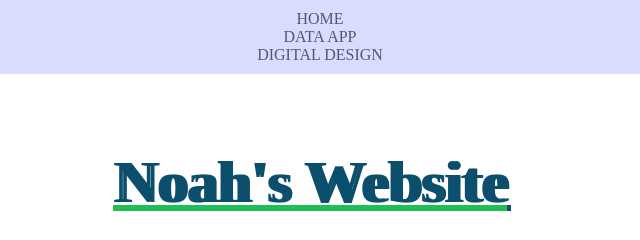
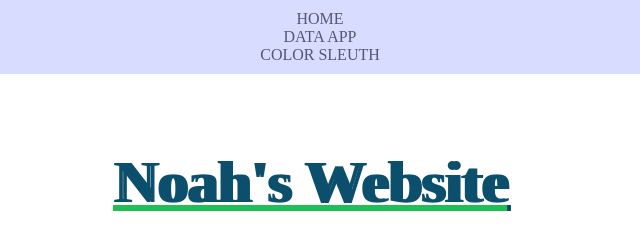
Before and after one commit to WVCS/website-noahe16346, a plain HTML site: page index.html in a window 1280 px wide. Shown: the top 240 px of the page, 330-970 px from the left. Drawn offline with Linux system fonts and the light colour scheme.

Commit message:
Update index.html

```diff
--- a/index.html
+++ b/index.html
@@ -22,7 +22,7 @@
   <center>
     <li><a href="index.html"> HOME </a></li>
     <li> <a href="dataapppage.html"> DATA APP </a> </li>
-    <li> <a href= "nextpage">DIGITAL DESIGN </a> </li>
+    <li> <a href= "colorsleuthpage.html">COLOR SLEUTH </a> </li>
   </nav>
   </center>
 
```
